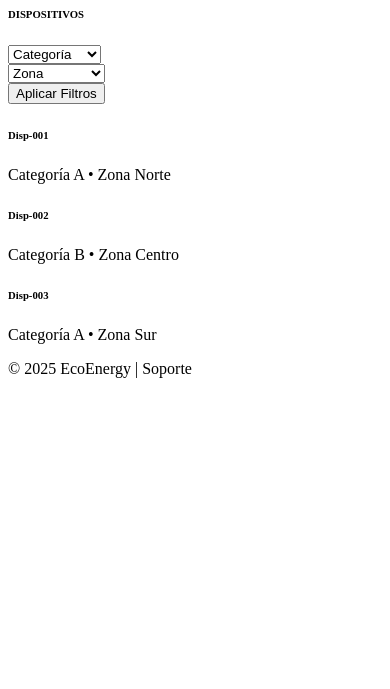
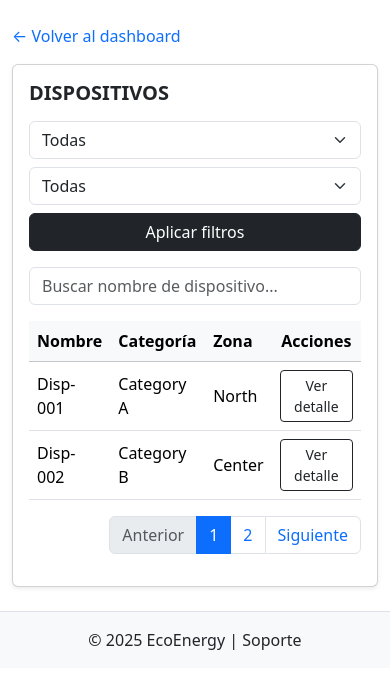
Before and after one commit to visho0/Unidad_1_Python_VD, a Django app: page /devices/panel/ in a window 390 px wide. Shown: the top 689 px of the page. Run offline with Django 5.2, Linux system fonts and the light colour scheme.

Commit message:
paneles mediciones alertas y dispositivos

```diff
--- a/monitoreo/devices/templates/devices/panel.html
+++ b/monitoreo/devices/templates/devices/panel.html
@@ -1,57 +1,103 @@
-<!-- Sección de dispositivos -->
-<div class="row g-3 mt-3">
-    <div class="col-12">
+{% load static %}
+<!DOCTYPE html>
+<html>
+<head>
+    <link href="https://cdn.jsdelivr.net/npm/bootstrap@5.3.1/dist/css/bootstrap.min.css" rel="stylesheet">
+    <link rel="stylesheet" href="{% static 'css/styles.css' %}">
+        <meta charset="UTF-8">
+    <title>Devices - EcoEnergy</title>
+<!-- PANEL DE DISPOSITIVOS -->
+<div class="container mt-4">
+
+    <!-- Link volver -->
+    <div class="mb-3">
+        <a href="{% url 'home' %}" class="text-decoration-none">&larr; Volver al dashboard</a>
+    </div>
+
+    <!-- Card principal -->
     <div class="card shadow-sm">
         <div class="card-body">
+
             <!-- Encabezado -->
-                <h6 class="fw-bold d-flex justify-content-between align-items-center">
-                    DISPOSITIVOS
-                </h6>
+            <h5 class="fw-bold mb-3">DISPOSITIVOS</h5>
 
             <!-- Filtros -->
-                <form class="row gy-2 gx-3 align-items-center mb-4">
+            <form method="get" class="row gy-2 gx-3 align-items-center mb-3">
                 <div class="col-12 col-md-4">
-                        <select class="form-select">
-                            <option selected>Categoría</option>
-                            <option>Categoria A</option>
-                            <option>Categoria B</option>
+                    <select name="categoria" class="form-select">
+                        <option value="">Todas</option>
+                        <option value="A" {% if request.GET.categoria == "A" %}selected{% endif %}>Category A</option>
+                        <option value="B" {% if request.GET.categoria == "B" %}selected{% endif %}>Category B</option>
                     </select>
                 </div>
                 <div class="col-12 col-md-4">
-                        <select class="form-select">
-                            <option selected>Zona</option>
-                            <option>Zona Norte</option>
-                            <option>Zona Centro</option>
+                    <select name="zona" class="form-select">
+                        <option value="">Todas</option>
+                        <option value="North" {% if request.GET.zona == "North" %}selected{% endif %}>North</option>
+                        <option value="Center" {% if request.GET.zona == "Center" %}selected{% endif %}>Center</option>
+                        <option value="South" {% if request.GET.zona == "South" %}selected{% endif %}>South</option>
                     </select>
                 </div>
                 <div class="col-12 col-md-4">
-                        <button class="btn btn-dark w-100">Aplicar Filtros</button>
+                    <button type="submit" class="btn btn-dark w-100">Aplicar filtros</button>
                 </div>
             </form>
 
-                <!-- Cards de dispositivos -->
-                <div class="row g-3">
-                    <div class="col-12 col-sm-6 col-lg-4">
-                        <div class="card p-3 shadow-sm h-100">
-                            <h6 class="fw-bold">Disp-001</h6>
-                            <p class="mb-0 text-muted">Categoría A • Zona Norte</p>
-                        </div>
-                    </div>
-                    <div class="col-12 col-sm-6 col-lg-4">
-                        <div class="card p-3 shadow-sm h-100">
-                            <h6 class="fw-bold">Disp-002</h6>
-                            <p class="mb-0 text-muted">Categoría B • Zona Centro</p>
-                        </div>
-                    </div>
-                    <div class="col-12 col-sm-6 col-lg-4">
-                        <div class="card p-3 shadow-sm h-100">
-                            <h6 class="fw-bold">Disp-003</h6>
-                            <p class="mb-0 text-muted">Categoría A • Zona Sur</p>
-                        </div>
-                    </div>
+            <!-- Buscador -->
+            <div class="mb-3">
+                <input type="text" class="form-control" placeholder="Buscar nombre de dispositivo...">
             </div>
 
+            <!-- Tabla de dispositivos -->
+            <div class="table-responsive">
+                <table class="table table-hover align-middle">
+                    <thead class="table-light">
+                        <tr>
+                            <th>Nombre</th>
+                            <th>Categoría</th>
+                            <th>Zona</th>
+                            <th class="text-center">Acciones</th>
+                        </tr>
+                    </thead>
+                    <tbody>
+                        <tr>
+                            <td>Disp-001</td>
+                            <td>Category A</td>
+                            <td>North</td>
+                            <td class="text-center">
+                                <a href="#" class="btn btn-sm btn-outline-dark">Ver detalle</a>
+                            </td>
+                        </tr>
+                        <tr>
+                            <td>Disp-002</td>
+                            <td>Category B</td>
+                            <td>Center</td>
+                            <td class="text-center">
+                                <a href="#" class="btn btn-sm btn-outline-dark">Ver detalle</a>
+                            </td>
+                        </tr>
+                    </tbody>
+                </table>
             </div>
+
+            <!-- Paginación -->
+            <nav aria-label="Page navigation">
+                <ul class="pagination justify-content-end">
+                    <li class="page-item disabled">
+                        <a class="page-link">Anterior</a>
+                    </li>
+                    <li class="page-item active">
+                        <a class="page-link" href="#">1</a>
+                    </li>
+                    <li class="page-item">
+                        <a class="page-link" href="#">2</a>
+                    </li>
+                    <li class="page-item">
+                        <a class="page-link" href="#">Siguiente</a>
+                    </li>
+                </ul>
+            </nav>
+
         </div>
     </div>
 </div>
--- a/monitoreo/devices/views.py
+++ b/monitoreo/devices/views.py
@@ -1,6 +1,9 @@
 from django.shortcuts import render, redirect, get_object_or_404
 from .models import Device
 from .forms import DeviceForm
+from django.core.paginator import Paginator
+from .models import Measurement
+from datetime import datetime, timedelta
 
 def home(request):
     # Using select_related to optimize queries
@@ -40,3 +43,11 @@ def create_device(request):
         form = DeviceForm()
 
     return render(request, "devices/create.html", {"form": form})
+
+def measurements_view(request):
+    # Aquí puedes agregar la lógica para obtener y filtrar las mediciones
+    measurements = []  # Reemplaza esto con la consulta real a tu modelo de mediciones
+
+    return render(request, "devices/measurements.html", {
+        "measurements": measurements
+    })
--- a/monitoreo/monitoreo/urls.py
+++ b/monitoreo/monitoreo/urls.py
@@ -17,7 +17,7 @@ Including another URLconf
 from xml.etree.ElementInclude import include
 from django.contrib import admin
 from django.urls import path, include
-from devices.views import home, device_detail, create_device, device_panel
+from devices.views import home, device_detail, create_device, device_panel, measurements_view
 
 urlpatterns = [
     path('admin/', admin.site.urls),
@@ -30,4 +30,5 @@ urlpatterns = [
     path('devices/<int:device_id>/', device_detail, name="device_detail"),
     path('devices/create/', create_device, name="create_device"),
     path('create/', create_device, name="create_device"),  # <--- aquí la ruta
+    path('devices/measurements/', measurements_view, name="measurements"),
 ]
```
Also changed, not shown: monitoreo/devices/templates/devices/home.html (+7 -7 lines), monitoreo/devices/templates/devices/measurements.html (added, +100 -0 lines), monitoreo/devices/templates/devices/crear_boostrap.html (deleted). Lines whose indentation alone changed are shown as unchanged.
